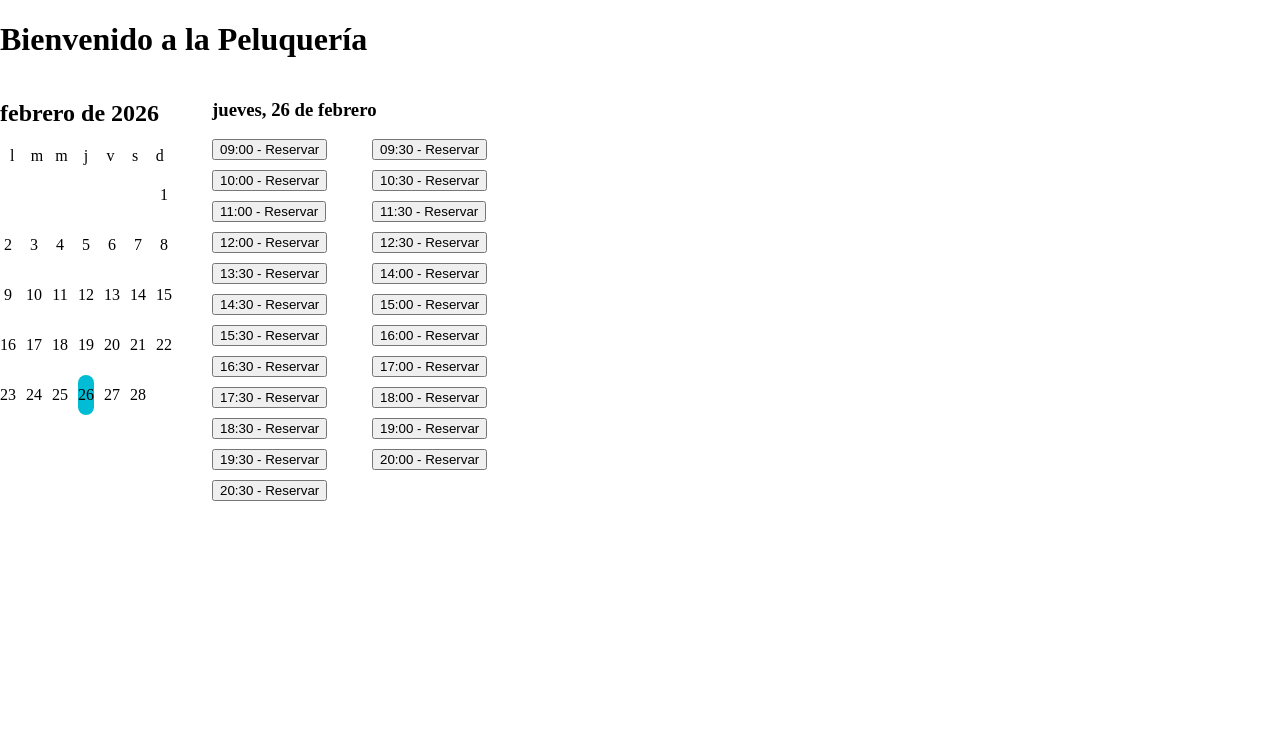
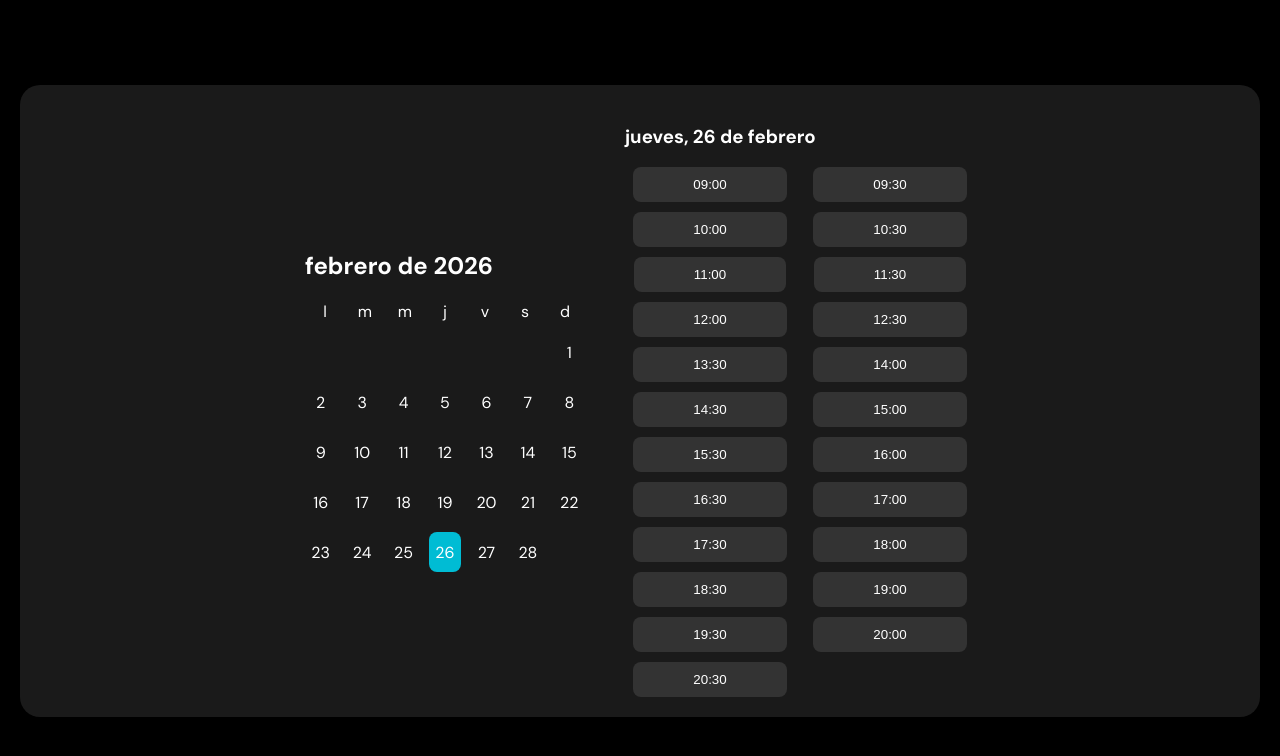
Before and after one commit to AgusParedes/PeluqueriaLautaroParedes, a React (Vite) app in the folder Peluqueria-Front/: page /BookingPage in a window 1280 px wide. Shown: the top 756 px of the page. Built offline with nearby package versions, Linux system fonts and the light colour scheme; no server answers.

Commit message:
WIP: continue calendar implementation

```diff
--- a/Peluqueria-Front/index.html
+++ b/Peluqueria-Front/index.html
@@ -4,7 +4,10 @@
     <meta charset="UTF-8" />
     <link rel="icon" type="image/svg+xml" href="/vite.svg" />
     <meta name="viewport" content="width=device-width, initial-scale=1.0" />
-    <title>peluqueria-front</title>
+    <link rel="preconnect" href="https://fonts.googleapis.com">
+    <link rel="preconnect" href="https://fonts.gstatic.com" crossorigin>
+    <link href="https://fonts.googleapis.com/css2?family=DM+Sans:ital,opsz,wght@0,9..40,100..1000;1,9..40,100..1000&display=swap" rel="stylesheet">
+    <title>Peluquería Lautaro Paredes</title>
   </head>
   <body>
     <div id="root"></div>
--- a/Peluqueria-Front/src/App.css
+++ b/Peluqueria-Front/src/App.css
@@ -3,6 +3,8 @@ html, body, #root {
     margin: 0;
     padding: 0;
     overflow-x: hidden;
+    background-color: black;
+    font-family: "DM Sans", sans-serif;
   }
 
   .app-container {
--- a/Peluqueria-Front/src/components/GenerarTabla/GenerarTabla.jsx
+++ b/Peluqueria-Front/src/components/GenerarTabla/GenerarTabla.jsx
@@ -12,7 +12,6 @@ function GenerarTabla({
   const [fechaActual, setFechaActual] = useState(new Date());
   const [diaSeleccionado, setDiaSeleccionado] = useState(new Date());
 
-  // 📅 Generar horarios
   const GenerarHorarios = () => {
     const horarios = [];
     let hora = 9;
@@ -36,7 +35,6 @@ function GenerarTabla({
 
   const horarios = GenerarHorarios();
 
-  // 📅 Datos del mes
   const año = fechaActual.getFullYear();
   const mes = fechaActual.getMonth();
 
@@ -55,7 +53,6 @@ function GenerarTabla({
     diasCalendario.push(new Date(año, mes, i));
   }
 
-  // 📅 Helpers
   const formatearFecha = (dia) =>
     dia.toLocaleDateString("es-AR", {
       weekday: "long",
@@ -64,9 +61,8 @@ function GenerarTabla({
     });
 
   return (
-    <div style={{ display: "flex", gap: "40px" }}>
+    <div className="calendar__container">
 
-      {/* 🗓️ CALENDARIO */}
       <div>
 
         <h2>
@@ -76,14 +72,12 @@ function GenerarTabla({
           })}
         </h2>
 
-        {/* días semana */}
         <div className="semana">
           {["l", "m", "m", "j", "v", "s", "d"].map((d, i) => (
             <div key={i}>{d}</div>
           ))}
         </div>
 
-        {/* calendario */}
         <div className="calendario">
           {diasCalendario.map((dia, index) => {
             const esSeleccionado =
@@ -109,7 +103,6 @@ function GenerarTabla({
         </div>
       </div>
 
-      {/* ⏰ HORARIOS */}
       <div>
         <h3>{formatearFecha(diaSeleccionado)}</h3>
 
@@ -138,17 +131,18 @@ function GenerarTabla({
                 <button
                   disabled={deshabilitado}
                   onClick={() => onClickTurno(hora, diaSeleccionado)}
+                  className="calendar__time-button"
                 >
-                  {hora} -{" "}
+                  {hora}
                   {esDomingo
                     ? "Cerrado"
                     : estaBloqueado
                     ? "Bloqueado"
                     : estaReservado
                     ? "Reservado"
-                    : modo === "cliente"
-                    ? "Reservar"
-                    : "Bloquear"}
+                    : modo === "peluquero"
+                    ? "- Bloquear"
+                    : ""}
                 </button>
 
                 {estaReservado && modo === "peluquero" && turnoEncontrado && (
--- a/Peluqueria-Front/src/components/GenerarTabla/GenerarTabla.scss
+++ b/Peluqueria-Front/src/components/GenerarTabla/GenerarTabla.scss
@@ -1,6 +1,27 @@
+.calendar__container {
+  display: flex;
+  justify-content: center;
+  align-items: center;
+  padding: 20px;
+  gap: 40px;
+  flex-wrap: wrap;
+  background-color: #1a1a1a;
+  color: white;
+  margin: 0 20px;
+  border-radius: 20px;
+  .calendar__time-button {
+    background-color: #333;
+    color: white;
+    border: none;
+    padding: 10px 60px;
+    border-radius: 8px;
+    cursor: pointer;
+    transition: background-color 0.3s ease;
+  }
+}
 .semana {
   display: grid;
-  grid-template-columns: repeat(7, 1fr);
+  grid-template-columns: repeat(7, 40px);
   text-align: center;
   margin-bottom: 10px;
 }
@@ -21,6 +42,10 @@
 
 .horarios {
   display: grid;
-  grid-template-columns: repeat(2, 150px);
+  grid-template-columns: repeat(2, 170px);
   gap: 10px;
+  div{
+    display: flex;
+    justify-content: center;
+  }
 }
```
